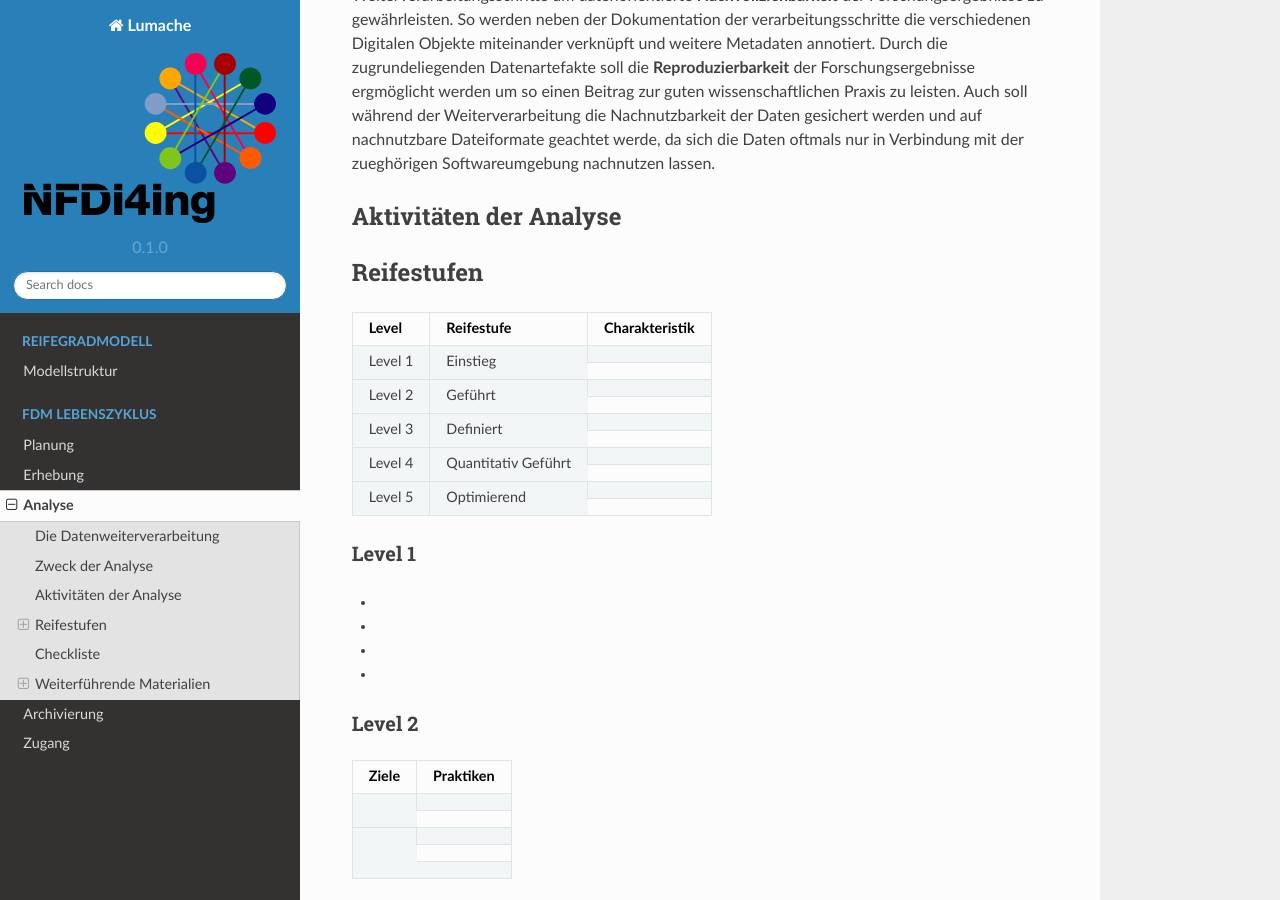
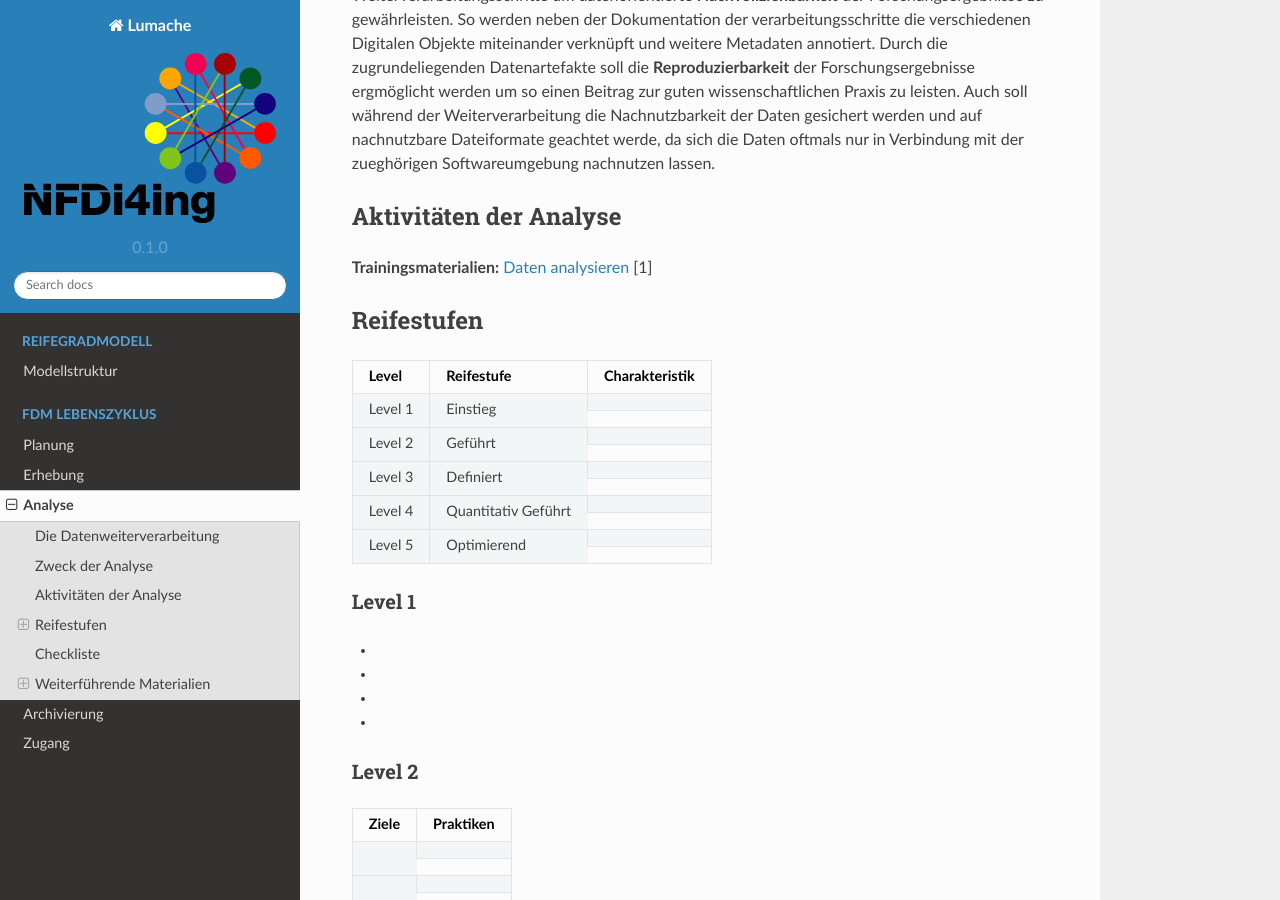
Before and after one commit to LUHMW/MaturityModelsNFDI4Ing, a Sphinx documentation site: the page built from docs/source/Analyse.rst, in a window 1280 px wide and 900 px high, scrolled down 624 px. Built offline with Sphinx 7.4.7 and the Read the Docs theme 2.0.0, drawn with Linux system fonts in a browser that asks for light colours.

Commit message:
Update Analyse.rst

```diff
--- a/docs/source/Analyse.rst
+++ b/docs/source/Analyse.rst
@@ -22,7 +22,7 @@ Das FDM während der Datenweiterverabeitung dient der Sicherung der Datenproveni
 *******************************
 Aktivitäten der Analyse
 *******************************
-.. **Trainingsmaterialien:** `Daten analysieren <https://nfdi4ing.pages.rwth-aachen.de/education/education-pages/main/html_slides/startpage.html#/>`_ [1]
+**Trainingsmaterialien:** `Daten analysieren <https://nfdi4ing.pages.rwth-aachen.de/education/education-pages/main/html_slides/startpage.html#/>`_ [1]
 
 ************
 Reifestufen
```
